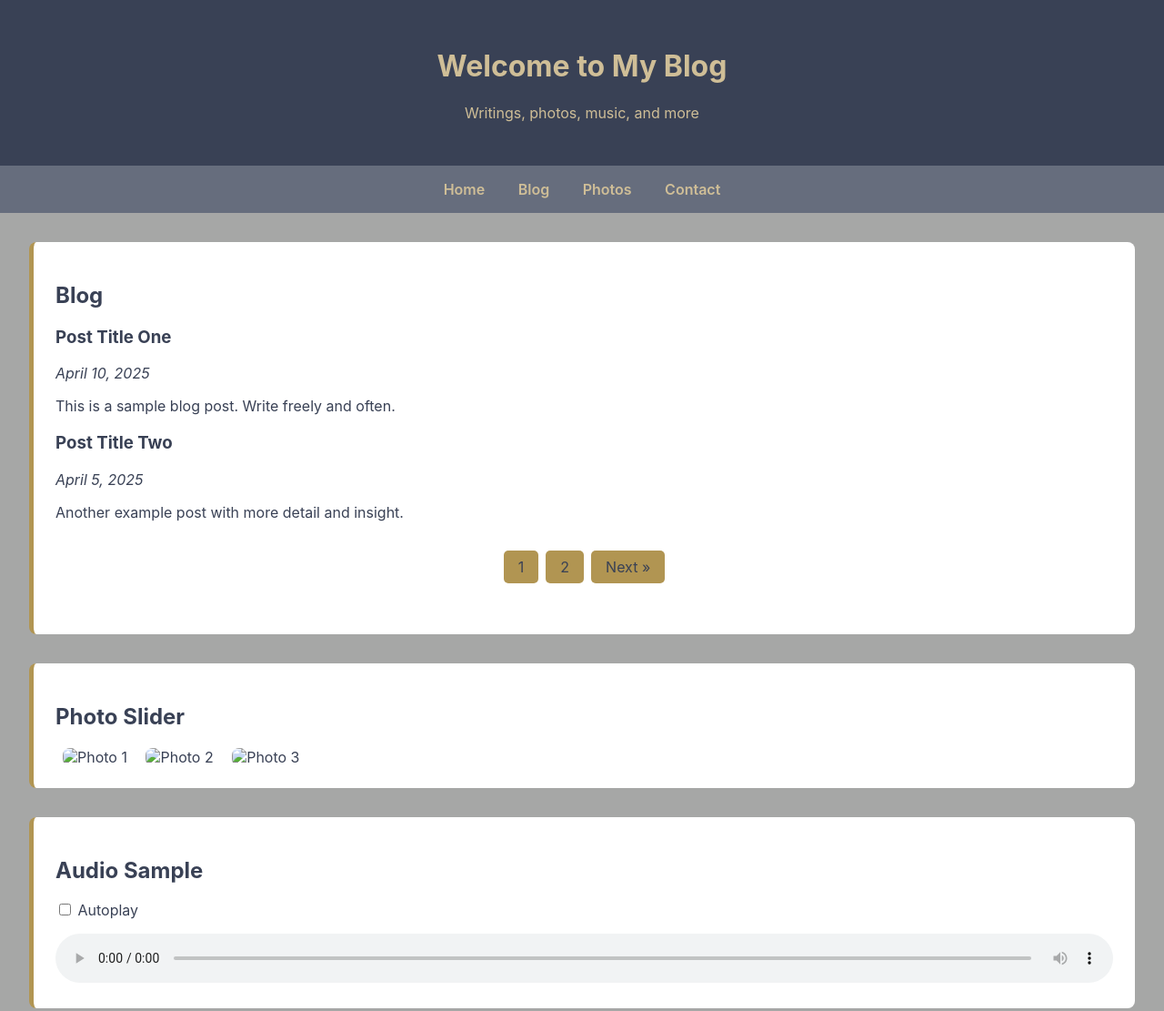
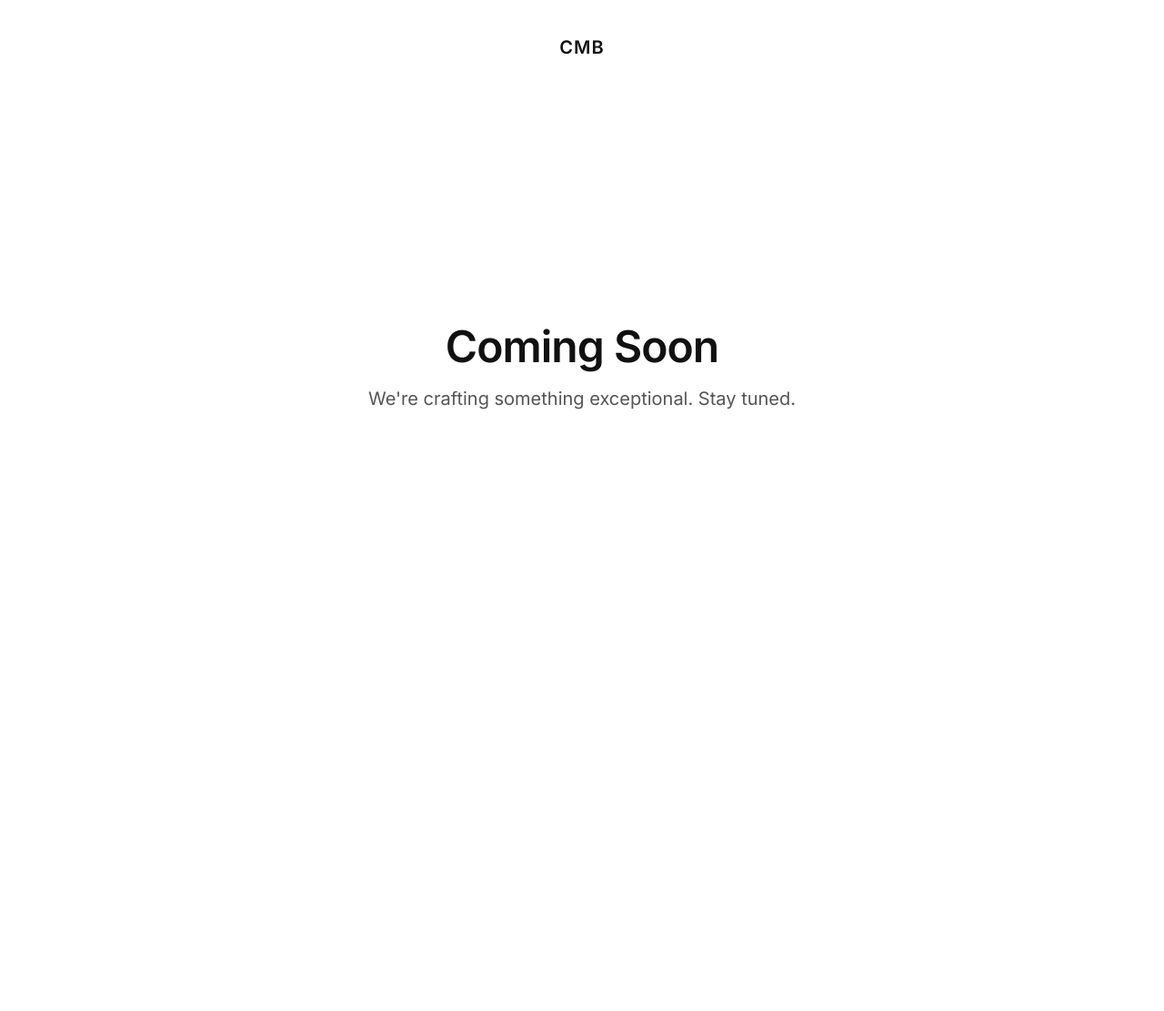
Before and after one commit to maverik2922/chadbenner.github.io, a plain HTML site: page index.html in a window 1280 px wide. Shown: the top 1111 px of the page at 91% size. After the commit the page ends 800 px from the top, so only its background shows below. Drawn offline with Linux system fonts and the light colour scheme.

Commit message:
Update index.html

```diff
--- a/index.html
+++ b/index.html
@@ -3,311 +3,81 @@
 <head>
   <meta charset="UTF-8" />
   <meta name="viewport" content="width=device-width, initial-scale=1.0"/>
-  <title>My Personal Blog</title>
+  <title>Coming Soon</title>
+  <link href="https://fonts.googleapis.com/css2?family=Inter:wght@400;600&display=swap" rel="stylesheet">
   <style>
-    :root {
-      --tan: #cfbe97;
-      --gold: #b19552;
-      --gray-light: #a6a7a6;
-      --gray-mid: #666d7d;
-      --gray-dark: #394155;
+    * {
+      margin: 0;
+      padding: 0;
+      box-sizing: border-box;
     }
 
-    html {
-      scroll-behavior: smooth;
+    html, body {
+      height: 100%;
+      font-family: 'Inter', sans-serif;
+      background-color: #ffffff;
+      color: #111111;
+      display: flex;
+      align-items: center;
+      justify-content: center;
+      text-align: center;
+      overflow: hidden;
     }
 
-    body {
-      font-family: -apple-system, BlinkMacSystemFont, "San Francisco", "Segoe UI", Roboto, Helvetica, Arial, sans-serif;
-      margin: 0;
-      background-color: var(--tan);
-      color: var(--gray-dark);
+    .container {
+      opacity: 0;
+      animation: fadeIn 1.5s ease-out forwards;
     }
 
-    header {
-      background: var(--gray-dark);
-      color: var(--tan);
-      padding: 2rem;
-      text-align: center;
+    @keyframes fadeIn {
+      to { opacity: 1; }
     }
 
-    nav {
-      background: var(--gray-mid);
-      padding: 1rem;
-      text-align: center;
+    h1 {
+      font-size: 3rem;
+      font-weight: 600;
+      letter-spacing: -0.02em;
+      margin-bottom: 1rem;
     }
 
-    nav a {
-      color: var(--tan);
-      margin: 0 1rem;
-      text-decoration: none;
-      font-weight: 600;
+    p {
+      font-size: 1.25rem;
+      color: #555;
+      font-weight: 400;
     }
 
-    nav a:hover {
-      color: var(--gold);
+    .logo {
+      position: absolute;
+      top: 40px;
+      left: 50%;
+      transform: translateX(-50%);
+      font-size: 1.25rem;
+      font-weight: 600;
+      letter-spacing: 0.05em;
+      text-transform: uppercase;
+      color: #111;
     }
 
-    main {
-      padding: 2rem;
-      background: var(--gray-light);
-    }
+    @media (max-width: 600px) {
+      h1 {
+        font-size: 2rem;
+      }
 
-    section {
-      background: white;
-      padding: 1.5rem;
-      margin-bottom: 2rem;
-      border-left: 5px solid var(--gold);
-      border-radius: 8px;
-    }
+      p {
+        font-size: 1rem;
+      }
 
-    h2 {
-      color: var(--gray-dark);
-    }
-
-    figure {
-      margin: 0;
-      overflow-x: auto;
-      white-space: nowrap;
-    }
-
-    figure img {
-      height: 200px;
-      margin: 0 0.5rem;
-      border-radius: 8px;
-    }
-
-    audio {
-      width: 100%;
-      margin-top: 1rem;
-    }
-
-    footer {
-      background: var(--gray-dark);
-      color: var(--tan);
-      text-align: center;
-      padding: 1rem;
-    }
-
-    .socials a {
-      margin: 0 10px;
-      text-decoration: none;
-      color: var(--gold);
-    }
-
-    .socials a:hover {
-      color: var(--tan);
-    }
-
-    .pagination {
-      display: flex;
-      justify-content: center;
-      margin: 2rem 0;
-    }
-
-    .pagination a {
-      color: var(--gray-dark);
-      background: var(--gold);
-      padding: 0.5rem 1rem;
-      text-decoration: none;
-      margin: 0 0.25rem;
-      border-radius: 5px;
-    }
-
-    .pagination a:hover {
-      background: var(--gray-dark);
-      color: var(--tan);
-    }
-
-    .contact-form label {
-      display: block;
-      margin: 1rem 0 0.25rem;
-    }
-
-    .contact-form input,
-    .contact-form textarea {
-      width: 100%;
-      padding: 0.5rem;
-      border: 1px solid var(--gray-mid);
-      border-radius: 4px;
-      font-family: inherit;
-    }
-
-    .contact-form button {
-      margin-top: 1rem;
-      background: var(--gold);
-      border: none;
-      color: white;
-      padding: 0.75rem 1.5rem;
-      font-size: 1rem;
-      cursor: pointer;
-      border-radius: 4px;
-    }
-
-    .contact-form button:hover {
-      background: var(--gray-dark);
+      .logo {
+        font-size: 1rem;
+      }
     }
   </style>
 </head>
 <body>
-
-<header>
-  <h1>Welcome to My Blog</h1>
-  <p>Writings, photos, music, and more</p>
-</header>
-
-<nav>
-  <a href="#">Home</a>
-  <a href="#blog">Blog</a>
-  <a href="#photos">Photos</a>
-  <a href="#contact">Contact</a>
-</nav>
-
-<main>
-
-  <!-- Blog Section -->
-  <section id="blog">
-    <h2>Blog</h2>
-    <div id="blog-posts"></div>
-    <div class="pagination" id="pagination"></div>
-  </section>
-
-  <!-- Photo Section -->
-  <section id="photos">
-    <h2>Photo Slider</h2>
-    <figure>
-      <img src="photo1.jpg" alt="Photo 1">
-      <img src="photo2.jpg" alt="Photo 2">
-      <img src="photo3.jpg" alt="Photo 3">
-    </figure>
-  </section>
-
-  <!-- Audio Section -->
-  <section>
-    <h2>Audio Sample</h2>
-    <label>
-      <input type="checkbox" id="autoplayToggle" />
-      Autoplay
-    </label>
-    <audio id="blog-audio" controls>
-      <source src="audio1.mp3" type="audio/mpeg" />
-      Your browser does not support the audio element.
-    </audio>
-  </section>
-
-  <!-- Contact Form -->
-  <section id="contact" class="contact-form">
-    <h2>Contact Me</h2>
-    <form id="contactForm">
-      <label for="name">Name</label>
-      <input type="text" id="name" name="name" required />
-
-      <label for="email">Email</label>
-      <input type="email" id="email" name="email" required />
-
-      <label for="message">Message</label>
-      <textarea id="message" name="message" rows="6" required></textarea>
-
-      <button type="submit">Send Message</button>
-    </form>
-  </section>
-
-</main>
-
-<footer>
-  <p>&copy; 2025 My Blog</p>
-  <div class="socials">
-    <a href="https://bsky.app/profile/chadbenner.com" target="_blank">@chadbenner.com on Bluesky</a>
+  <div class="logo">CMB</div>
+  <div class="container">
+    <h1>Coming Soon</h1>
+    <p>We're crafting something exceptional. Stay tuned.</p>
   </div>
-</footer>
-
-<script>
-  // Blog post rendering logic
-  const posts = [
-    {
-      title: "Post Title One",
-      date: "April 10, 2025",
-      content: "This is a sample blog post. Write freely and often."
-    },
-    {
-      title: "Post Title Two",
-      date: "April 5, 2025",
-      content: "Another example post with more detail and insight."
-    },
-    {
-      title: "Post Title Three",
-      date: "March 30, 2025",
-      content: "A thoughtful piece of writing goes here."
-    },
-    {
-      title: "Post Title Four",
-      date: "March 20, 2025",
-      content: "Ideas, stories, or rants—this is your space."
-    }
-  ];
-
-  const postsPerPage = 2;
-  let currentPage = 1;
-
-  function renderPosts(page) {
-    const blogContainer = document.getElementById("blog-posts");
-    const start = (page - 1) * postsPerPage;
-    const end = start + postsPerPage;
-    blogContainer.innerHTML = "";
-
-    posts.slice(start, end).forEach(post => {
-      blogContainer.innerHTML += `
-        <article>
-          <h3>${post.title}</h3>
-          <p><em>${post.date}</em></p>
-          <p>${post.content}</p>
-        </article>
-      `;
-    });
-
-    renderPagination(page);
-  }
-
-  function renderPagination(page) {
-    const pagination = document.getElementById("pagination");
-    const totalPages = Math.ceil(posts.length / postsPerPage);
-    pagination.innerHTML = "";
-
-    if (page > 1) {
-      pagination.innerHTML += `<a href="#" onclick="changePage(${page - 1})">« Prev</a>`;
-    }
-
-    for (let i = 1; i <= totalPages; i++) {
-      pagination.innerHTML += `<a href="#" onclick="changePage(${i})">${i}</a>`;
-    }
-
-    if (page < totalPages) {
-      pagination.innerHTML += `<a href="#" onclick="changePage(${page + 1})">Next »</a>`;
-    }
-  }
-
-  function changePage(page) {
-    currentPage = page;
-    renderPosts(page);
-  }
-
-  // Autoplay toggle
-  document.getElementById("autoplayToggle").addEventListener("change", function () {
-    const audio = document.getElementById("blog-audio");
-    audio.autoplay = this.checked;
-    audio.load();
-  });
-
-  // Contact form submission
-  document.getElementById("contactForm").addEventListener("submit", function (e) {
-    e.preventDefault();
-    alert("Form submitted! (This is a placeholder)");
-    this.reset();
-  });
-
-  // Initial load
-  renderPosts(currentPage);
-</script>
-
 </body>
 </html>
```
